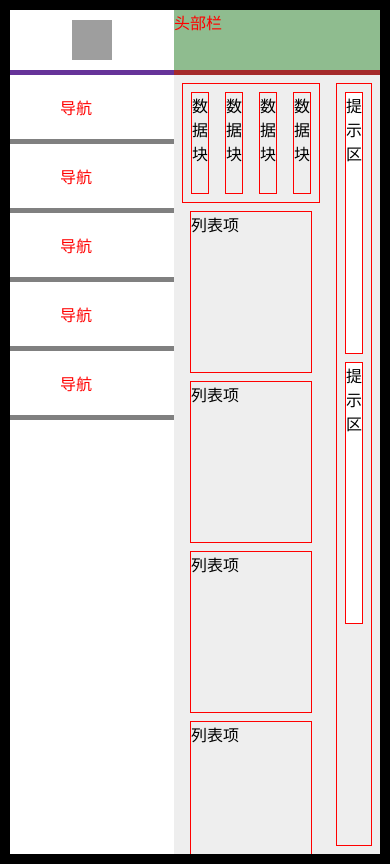
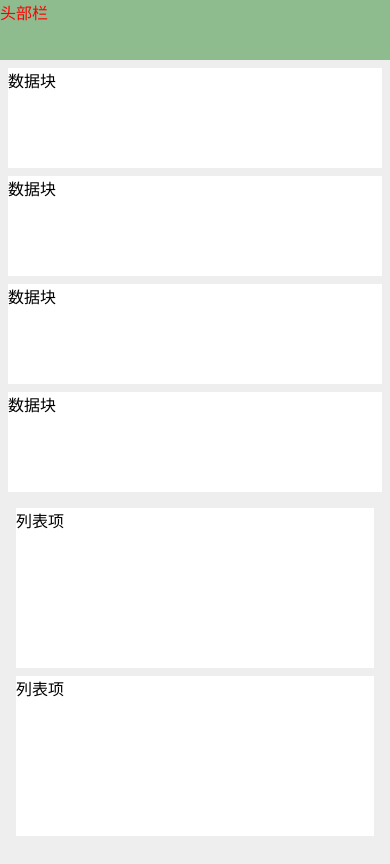
Before and after one commit to huangwei8868/one, a plain HTML site: page index.html in a window 390 px wide. Drawn offline with Linux system fonts and the light colour scheme; grey boxes are pictures that could not be loaded.

Commit message:
Add files via upload

```diff
--- a/index.html
+++ b/index.html
@@ -9,7 +9,7 @@
         margin: 0;
         height: 100vh;
         background-color: #eee;
-        border: 10px solid black;
+        /* border: 10px solid black; */
       }
       .flex {
         display: flex;
@@ -30,7 +30,7 @@
       .juzhong {
         align-items: center;
         justify-content: center;
-        border-bottom: 5px solid brown;
+        /* border-bottom: 5px solid brown; */
         color: red;
       }
       .column {
@@ -39,21 +39,39 @@
       .mar8 {
         margin: 8px;
       }
-      .border {
+      /* .border {
         border: 1px solid red;
+      } */
+      @media (max-width: 600px) {
+        .ceBian {
+          display: none;
+        }
+        .neiRong {
+          flex-direction: column;
+        }
+        .shujuqu {
+          flex-direction: column;
+        }
+        youqu {
+          margin-left: 8px;
+        }
+        .shuju {
+          margin: 0 0 8px;
+          flex: auto;
+        }
       }
     </style>
   </head>
   <body class="flex">
     <!-- 侧边栏 -->
-    <div style="width: 200px; z-index: -1" class="baiSe">
+    <div style="width: 200px; z-index: -1" class="baiSe ceBian">
       <!-- 侧边栏下的头像栏 -->
       <div
         style="
           padding: 10px;
           align-items: center;
           justify-content: center;
-          border-bottom: 5px solid rebeccapurple;
+          border-bottom: 1px solid black;
         "
         class="flex"
       >
@@ -83,38 +101,52 @@
         头部栏
       </div>
       <!-- 内容区 -->
-      <div style="overflow: auto" class="flex1 flex">
+      <div style="overflow: auto" class="flex1 flex neiRong">
         <!-- 左区 -->
         <div style="flex: 3" class="flex mar8 column">
           <!-- 数据区</div> -->
-          <div class="flex border">
+          <div class="flex border shujuqu">
             <!-- 数据块 -->
-            <div style="height: 100px" class="mar8 flex1 border">数据块</div>
+            <div style="height: 100px" class="mar8 flex1 border baiSe shuju">
+              数据块
+            </div>
             <!-- 数据块 -->
-            <div style="height: 100px" class="mar8 flex1 border">数据块</div>
+            <div style="height: 100px" class="mar8 flex1 border baiSe shuju">
+              数据块
+            </div>
             <!-- 数据块 -->
-            <div style="height: 100px" class="mar8 flex1 border">数据块</div>
+            <div style="height: 100px" class="mar8 flex1 border baiSe shuju">
+              数据块
+            </div>
             <!-- 数据块 -->
-            <div style="height: 100px" class="mar8 flex1 border">数据块</div>
+            <div style="height: 100px" class="mar8 flex1 border baiSe shuju">
+              数据块
+            </div>
           </div>
           <!-- 列表区 -->
           <div class="flex;column">
             <!-- 列表项 -->
-            <div style="height: 160px" class="mar8 border">列表项</div>
-            <div style="height: 160px" class="mar8 border">列表项</div>
-            <div style="height: 160px" class="mar8 border">列表项</div>
-            <div style="height: 160px" class="mar8 border">列表项</div>
+            <div style="height: 160px" class="mar8 border baiSe">列表项</div>
+            <div style="height: 160px" class="mar8 border baiSe">列表项</div>
+            <div style="height: 160px" class="mar8 border baiSe">列表项</div>
+            <div style="height: 160px" class="mar8 border baiSe">列表项</div>
           </div>
         </div>
         <!-- 右区 -->
         <div style="flex: 1" class="column mar8 border">
           <!-- 提示区</div> -->
-          <div style="flex: 1; height: 260px" class="column border mar8 baiSe">
+          <div
+            style="flex: 1; height: 260px"
+            class="column border mar8 baiSe youqu"
+          >
             提示区
           </div>
           <!-- 消息区</div> -->
-          <div style="flex: 1; height: 260px" class="column border mar8 baiSe">
-            提示区
+          <div
+            style="flex: 1; height: 260px"
+            class="column border mar8 baiSe youqu"
+          >
+            消息区
           </div>
         </div>
       </div>
```
